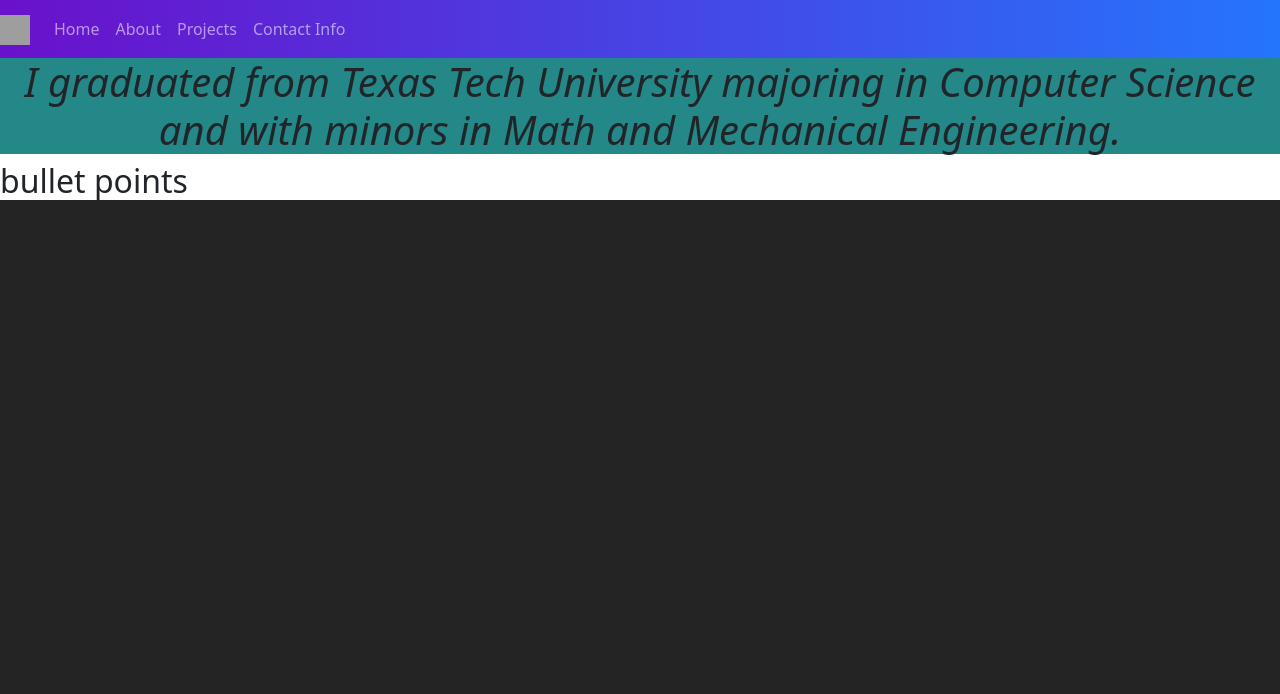
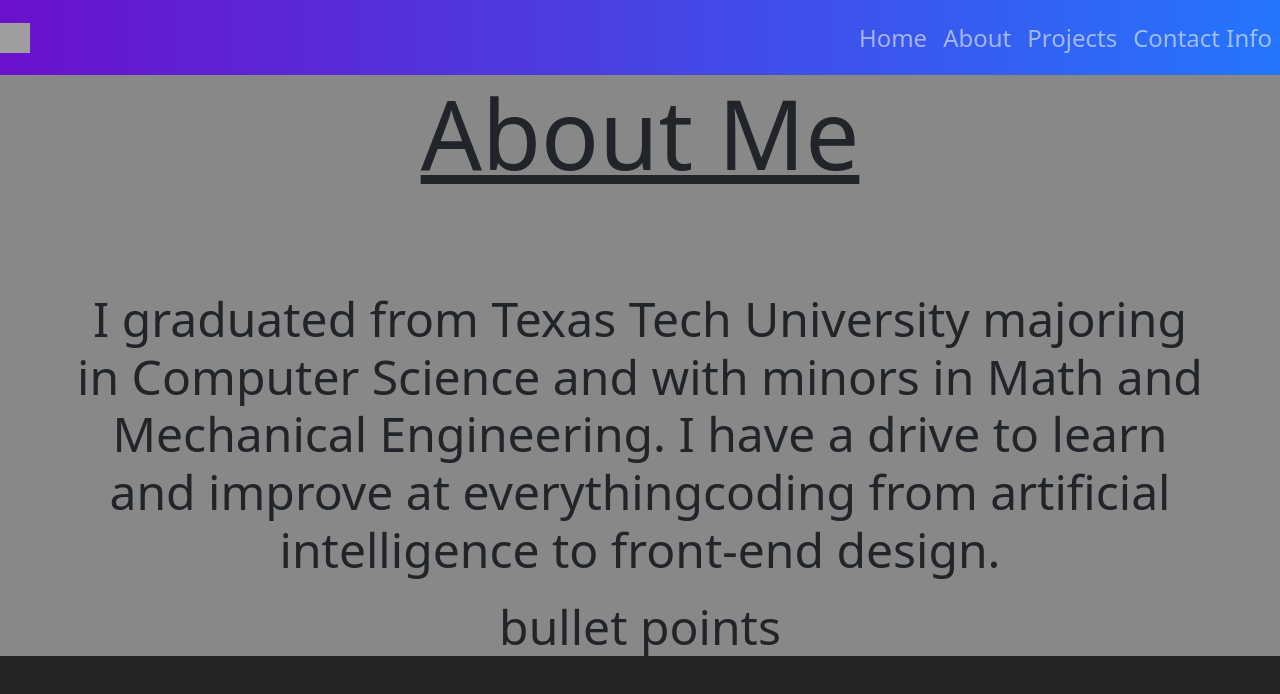
Before and after one commit to Roman-99/Roman-Portfolio-Website, a React (Vite) app in the folder my-react-app/: page /#/About in a window 1280 px wide. Shown: the top 694 px of the page. Built offline with nearby package versions, Linux system fonts and the light colour scheme; grey boxes are pictures that could not be loaded.

Commit message:
setup basic content and css for pages

```diff
--- a/my-react-app/src/App.css
+++ b/my-react-app/src/App.css
@@ -17,8 +17,48 @@
   );
 }
 
-h1 {
-  font-style: italic;
-  background-color: #248888;
+.navbar-custom {
+  height: 75px;
+  font-size: 1.5em;
+}
+
+navbar-toggler {
+  text-align:right
+}
+
+h1.name {
+  background-color: transparent;
   text-align: center;
+  font-size: 8em;
+  margin: 250px 75px 20px 75px
 }
+
+h1.title {
+  background-color: transparent;
+  text-align: center;
+  font-size: 6em;
+  text-decoration: underline;
+}
+
+h2 {
+  background-color: transparent;
+  text-align: center;
+  font-size: 2em;
+}
+
+h3 {
+  background-color: transparent;
+  text-align: center;
+  font-size: 3em;
+  margin: 100px 75px 20px 75px
+}
+
+h4 {
+  background-color: transparent;
+  text-align: center;
+  font-size: 3em;
+}
+
+body {
+  background-color: #888888;
+}
--- a/my-react-app/src/components/NavBar.tsx
+++ b/my-react-app/src/components/NavBar.tsx
@@ -2,10 +2,10 @@
 
 function NavBar() {
   return (
-    <nav className="navbar navbar-expand-lg navbar-dark gradient-custom">
+    <nav className="navbar navbar-expand-lg navbar-dark navbar-custom gradient-custom">
       <a className="navbar-brand" href="#">
         <img
-          src="/docs/4.0/assets/brand/bootstrap-solid.svg"
+          src="/../assets/react.svg"
           width="30"
           height="30"
           alt=""
@@ -22,8 +22,8 @@
       >
         <span className="navbar-toggler-icon"></span>
       </button>
-      <div className="collapse navbar-collapse" id="navbarNav">
-        <ul className="navbar-nav">
+      <div className="collapse navbar-collapse d-flex justify-content-end" id="navbarNav">
+        <ul className="navbar-nav navbar-right">
           <LinkContainer to="/">
             <li className="nav-item active">
               <a className="nav-link">Home</a>
@@ -36,12 +36,16 @@
           </LinkContainer>
           <LinkContainer to="/Projects">
             <li className="nav-item">
-              <a className="nav-link" href="#">Projects</a>
+              <a className="nav-link" href="#">
+                Projects
+              </a>
             </li>
           </LinkContainer>
           <LinkContainer to="/Contact">
             <li className="nav-item">
-              <a className="nav-link" href="#">Contact Info</a>
+              <a className="nav-link" href="#">
+                Contact Info
+              </a>
             </li>
           </LinkContainer>
         </ul>
--- a/my-react-app/src/routes/About.tsx
+++ b/my-react-app/src/routes/About.tsx
@@ -1,17 +1,22 @@
 //import React from 'react';
 
 const Aboutt = () => {
-    return (
-        <div>
-        <h1>I graduated from Texas Tech University
-            majoring in Computer Science and with minors
-            in Math and Mechanical Engineering.
+  return (
+    <div>
+      <body>
+        <h1 className="title">
+            About Me
         </h1>
-        <h2>
-            bullet points
-        </h2>
-        </div>
-    );
+        <h3>
+          I graduated from Texas Tech University majoring in Computer Science
+          and with minors in Math and Mechanical Engineering. I have a drive
+          to learn and improve at everythingcoding from artificial intelligence
+          to front-end design.
+        </h3>
+        <h4>bullet points</h4>
+      </body>
+    </div>
+  );
 };
 
 export default Aboutt;
--- a/my-react-app/src/routes/Contact.tsx
+++ b/my-react-app/src/routes/Contact.tsx
@@ -3,12 +3,11 @@
 const Contact = () => {
     return (
         <div>
-            <h1>
+            <h3>
                 Email: roman.tait99@gmail.com
-            </h1>
-            <h1>
+                <br />
                 Github: github.com/Roman-99
-            </h1>
+            </h3>
         </div>
     );
 };
--- a/my-react-app/src/routes/Home.tsx
+++ b/my-react-app/src/routes/Home.tsx
@@ -3,8 +3,8 @@
 const Home = () => {
     return (
         <div>
-            <h1>Roman Tait</h1>
-            <h2>Software developer from Texas Tech University</h2>
+            <h1 className="name">Roman Tait</h1>
+            <h2>Software developer</h2>
         </div>
     );
 };
--- a/my-react-app/src/routes/Projects.tsx
+++ b/my-react-app/src/routes/Projects.tsx
@@ -2,9 +2,11 @@
 
 const Projects = () => {
     return (
-        <>
-            project
-        </>
+        <div>
+            <h1 className="title">
+                Projects
+            </h1>
+        </div>
     );
 };
 
```
Also changed, not shown: 4 other files (tests, documents, lock files or other folders).
